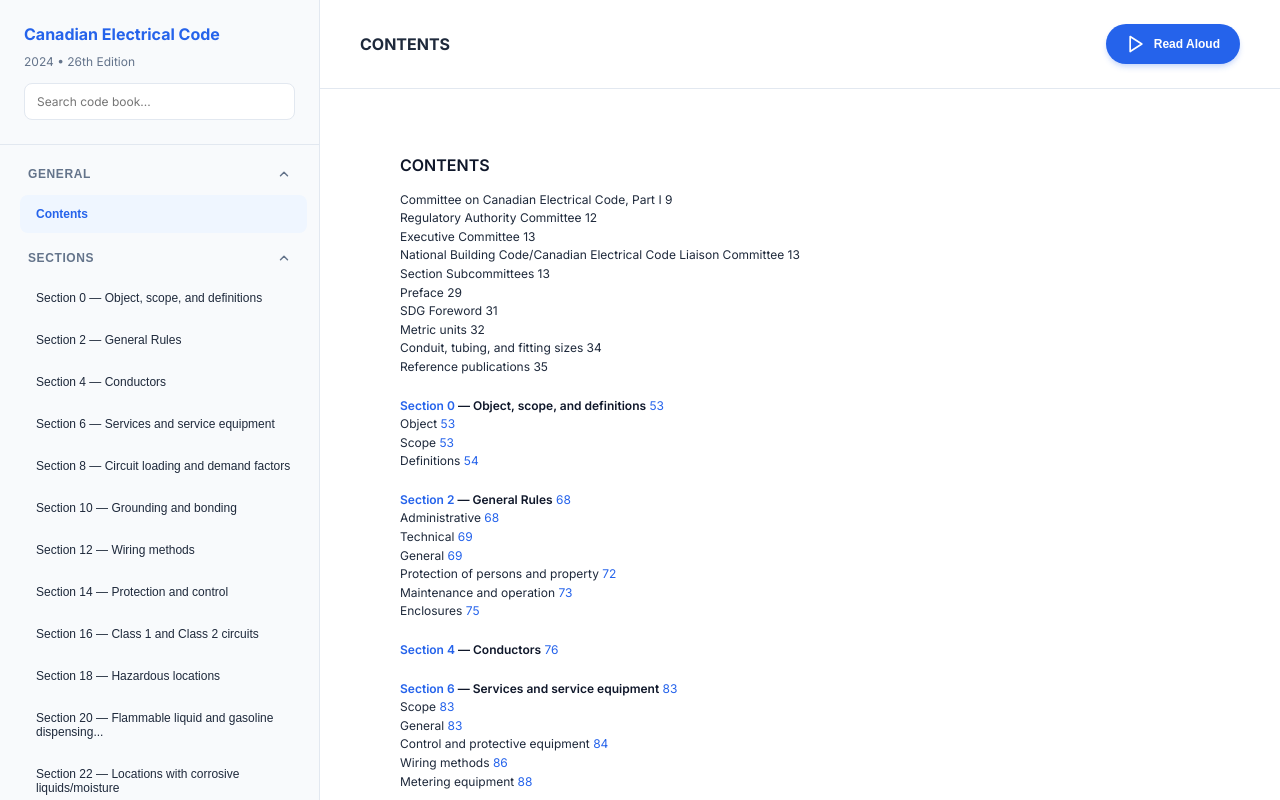
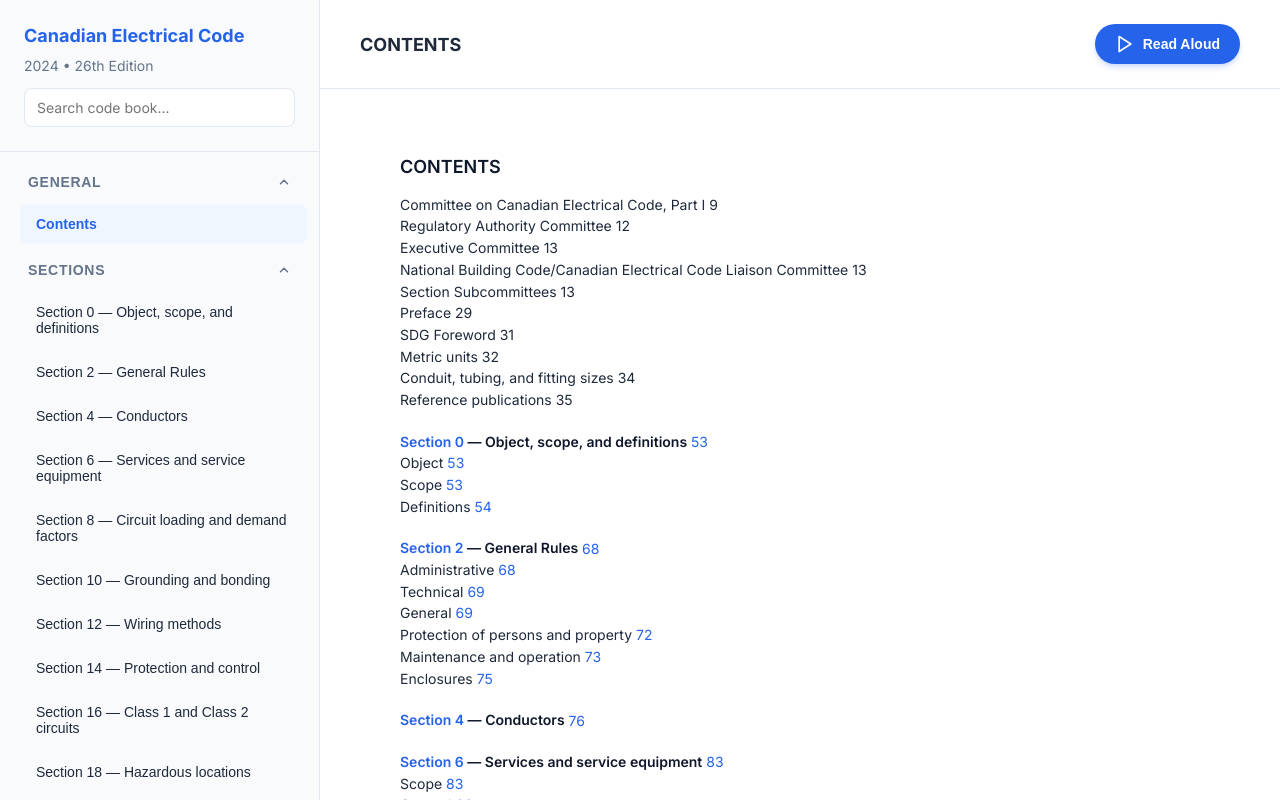
Before and after one commit to snailmailer/CanadianECode, a React (Vite) app: page / in a window 1280 px wide. Built offline with nearby package versions, Linux system fonts and the light colour scheme.

Commit message:
Fix bugs, increase font size, add cache headers

```diff
--- a/index.html
+++ b/index.html
@@ -2,6 +2,9 @@
 <html lang="en">
   <head>
     <meta charset="UTF-8" />
+    <meta http-equiv="Cache-Control" content="no-cache, no-store, must-revalidate">
+    <meta http-equiv="Pragma" content="no-cache">
+    <meta http-equiv="Expires" content="0">
     <link rel="icon" type="image/svg+xml" href="/vite.svg" />
     <meta name="viewport" content="width=device-width, initial-scale=1.0" />
     <title>Your Guide to the Canadian Electrical Code 2024 26th Edition</title>
--- a/src/App.css
+++ b/src/App.css
@@ -10,7 +10,7 @@
   width: 100%;
   height: 100%;
   font-family: 'Aptos', 'Inter', -apple-system, sans-serif;
-  font-size: 12px;
+  font-size: 14px;
 }
 
 .sidebar {
@@ -33,14 +33,14 @@
 }
 
 .sidebar-header h1 {
-  font-size: 16px;
+  font-size: 18px;
   font-weight: 700;
   color: var(--primary-blue);
   line-height: 1.3;
 }
 
 .sidebar-header p {
-  font-size: 12px;
+  font-size: 14px;
   color: var(--text-light);
   margin-top: 8px;
 }
@@ -60,7 +60,7 @@
   background: none;
   border: none;
   padding: 12px 16px;
-  font-size: 12px;
+  font-size: 14px;
   color: var(--text-dark);
   border-radius: 8px;
   cursor: pointer;
@@ -102,7 +102,7 @@
 }
 
 .content-header h2 {
-  font-size: 16px;
+  font-size: 18px;
   color: var(--text-dark);
   font-weight: 700;
   text-transform: uppercase;
@@ -117,7 +117,7 @@
   border: none;
   padding: 10px 20px;
   border-radius: 99px;
-  font-size: 12px;
+  font-size: 14px;
   font-weight: 600;
   cursor: pointer;
   transition: all 0.2s ease;
@@ -155,7 +155,7 @@
 
 /* Markdown Styling */
 .markdown-body {
-  font-size: 12px;
+  font-size: 14px;
   line-height: 1.6;
   color: var(--text-dark);
 }
@@ -167,7 +167,7 @@
   margin-top: 1.5rem;
   margin-bottom: 0.75rem;
   font-weight: 700;
-  font-size: 16px;
+  font-size: 18px;
   text-transform: uppercase;
 }
 .markdown-body h3, .markdown-body h4 {
@@ -175,7 +175,7 @@
   margin-top: 1.25rem;
   margin-bottom: 0.5rem;
   font-weight: 700;
-  font-size: 14px;
+  font-size: 16px;
 }
 .markdown-body ul, .markdown-body ol {
   margin-bottom: 1rem;
@@ -188,7 +188,7 @@
   width: 100%;
   border-collapse: collapse;
   margin-bottom: 1.5rem;
-  font-size: 12px;
+  font-size: 14px;
 }
 .markdown-body th, .markdown-body td {
   border: 1px solid var(--border-color);
@@ -240,7 +240,7 @@
   background: none;
   border: none;
   padding: 10px 16px;
-  font-size: 12px;
+  font-size: 14px;
   font-weight: 700;
   color: var(--text-light);
   text-transform: uppercase;
@@ -375,7 +375,7 @@
   }
 
   .markdown-body {
-    font-size: 12px;
+    font-size: 14px;
     line-height: 1.6;
   }
 }
@@ -389,7 +389,7 @@
   border: 1px solid var(--border-color);
   border-radius: 8px;
   font-family: inherit;
-  font-size: 12px;
+  font-size: 14px;
   color: var(--text-dark);
   background-color: white;
   transition: border-color 0.2s;
@@ -421,12 +421,12 @@
 .search-result-card h3 {
   color: var(--primary-blue);
   margin-bottom: 8px;
-  font-size: 14px;
+  font-size: 16px;
   font-weight: bold;
 }
 .search-result-card p {
   color: var(--text-light);
-  font-size: 12px;
+  font-size: 14px;
   line-height: 1.5;
 }
 
--- a/src/App.jsx
+++ b/src/App.jsx
@@ -69,6 +69,7 @@
 };
 
 const HighlightedText = ({ text, highlight }) => {
+  if (!text) return null;
   if (!highlight || !highlight.trim()) return <>{text}</>;
   const escaped = highlight.trim().replace(/[.*+?^${}()|[\]\\]/g, '\\$&');
   const regex = new RegExp(`(${escaped})`, 'gi');
@@ -162,12 +163,22 @@
 
 
 
-  // Auto-scroll to the first highlighted match after navigation
+  // Auto-scroll to the highlighted match after navigation
   useEffect(() => {
     if (!highlightQuery) return;
     const timer = setTimeout(() => {
-      const el = document.querySelector('mark.search-highlight');
-      if (el) el.scrollIntoView({ behavior: 'smooth', block: 'center' });
+      const marks = Array.from(document.querySelectorAll('mark.search-highlight'));
+      if (marks.length > 0) {
+        // Find a mark that represents the definition (often wrapped in <strong>)
+        let targetEl = marks[0];
+        for (const mark of marks) {
+          if (mark.closest('strong') || mark.closest('h3') || mark.closest('h4')) {
+            targetEl = mark;
+            break;
+          }
+        }
+        targetEl.scrollIntoView({ behavior: 'smooth', block: 'center' });
+      }
     }, 150);
     return () => clearTimeout(timer);
   }, [highlightQuery, activeSectionId]);
```
